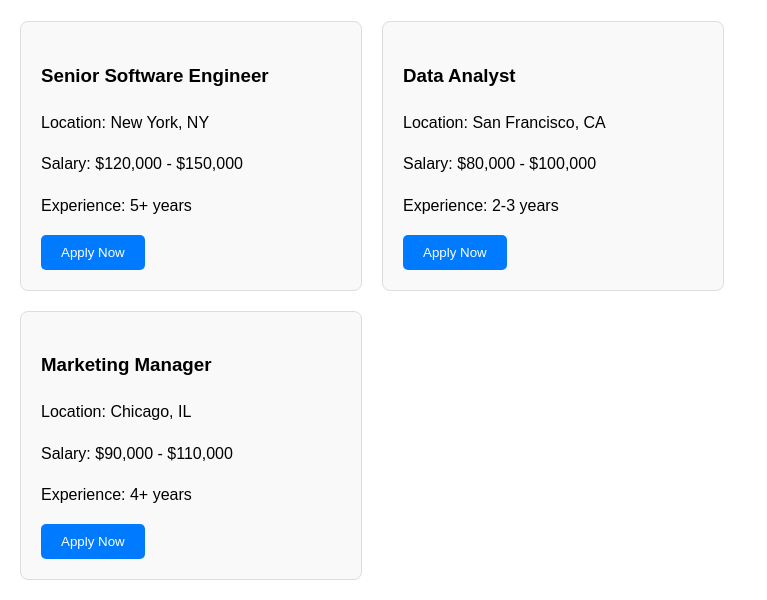
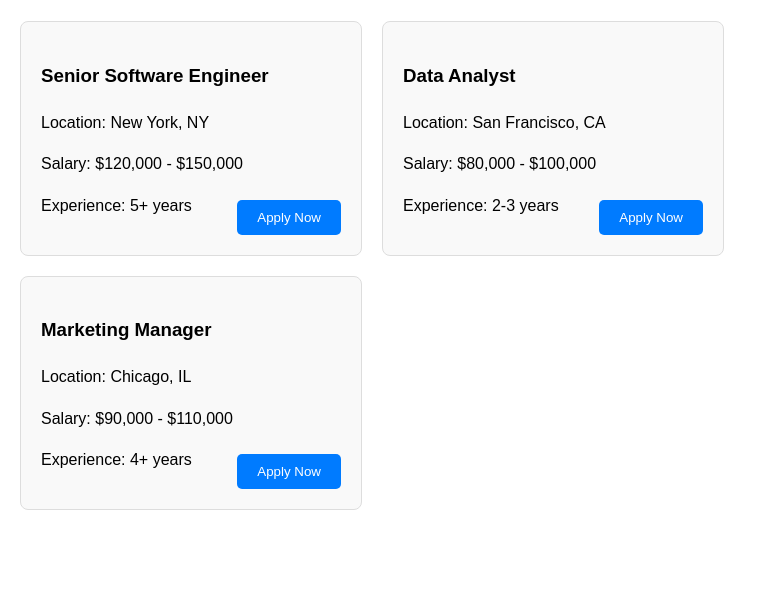
Before and after one commit to GirishE19/job-junction-website, a Flask app: page / in a window 1280 px wide. Shown: the part 698-1298 px from the top of the page, without its empty margins (0-767 px from the left). After the commit the page ends 1208 px from the top, so only its background shows below. Run offline with Flask 3, Linux system fonts and the light colour scheme.

Commit message:
Assistant checkpoint: Updated job card styling to align apply button to right
Assistant generated file changes:
- templates/home.html: Align apply button to right

---

User prompt:

keep apply button on right

Replit-Commit-Author: Assistant
Replit-Commit-Session-Id: 54986d7a-4efe-4f6e-a7e2-f511d7448f48

```diff
--- a/templates/home.html
+++ b/templates/home.html
@@ -65,6 +65,7 @@
             border-radius: 8px;
             width: 300px;
             background: #f9f9f9;
+            position: relative;
         }
         .apply-btn {
             background: #007bff;
@@ -73,6 +74,9 @@
             padding: 10px 20px;
             border-radius: 5px;
             cursor: pointer;
+            position: absolute;
+            right: 20px;
+            bottom: 20px;
         }
         .apply-btn:hover {
             background: #0056b3;
```
